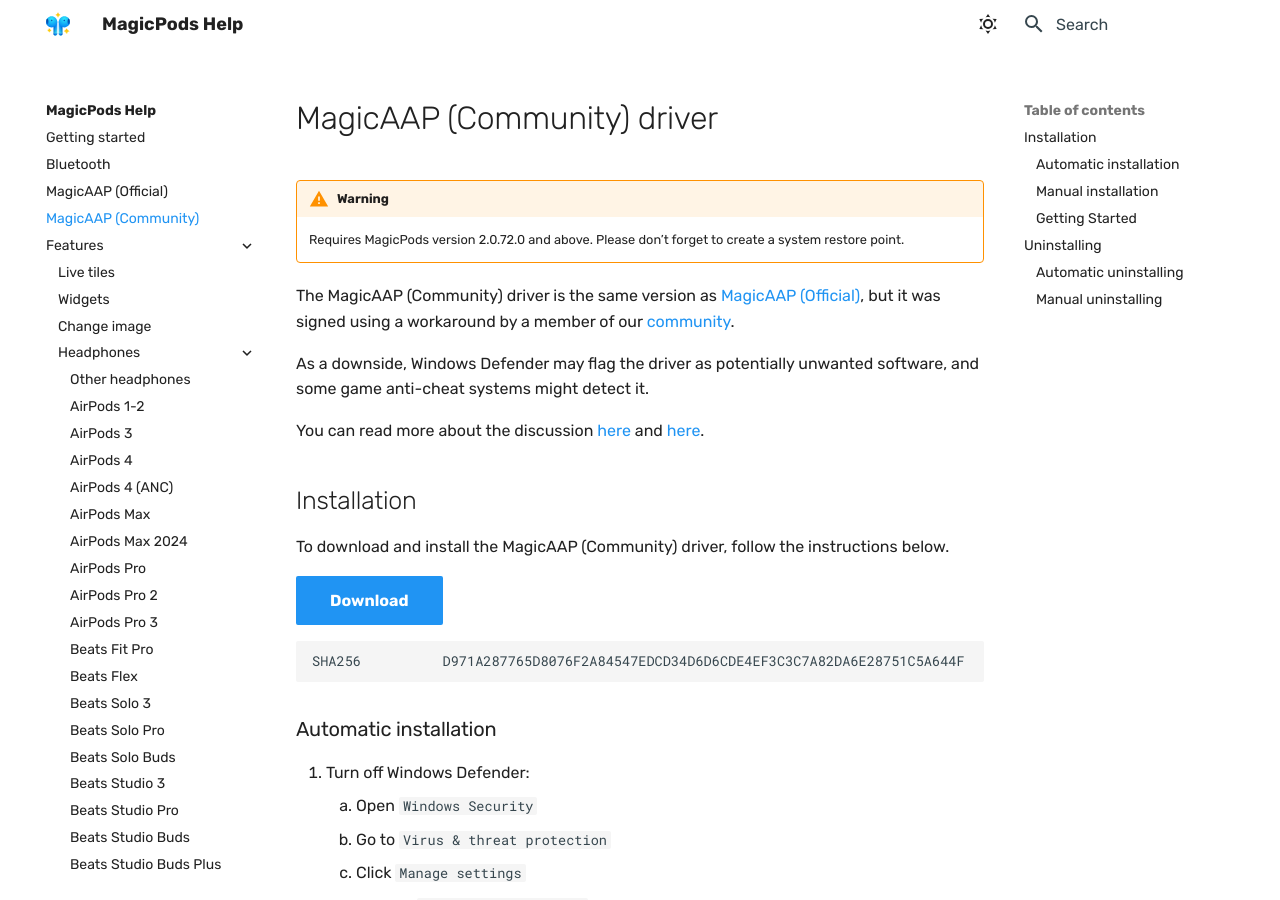
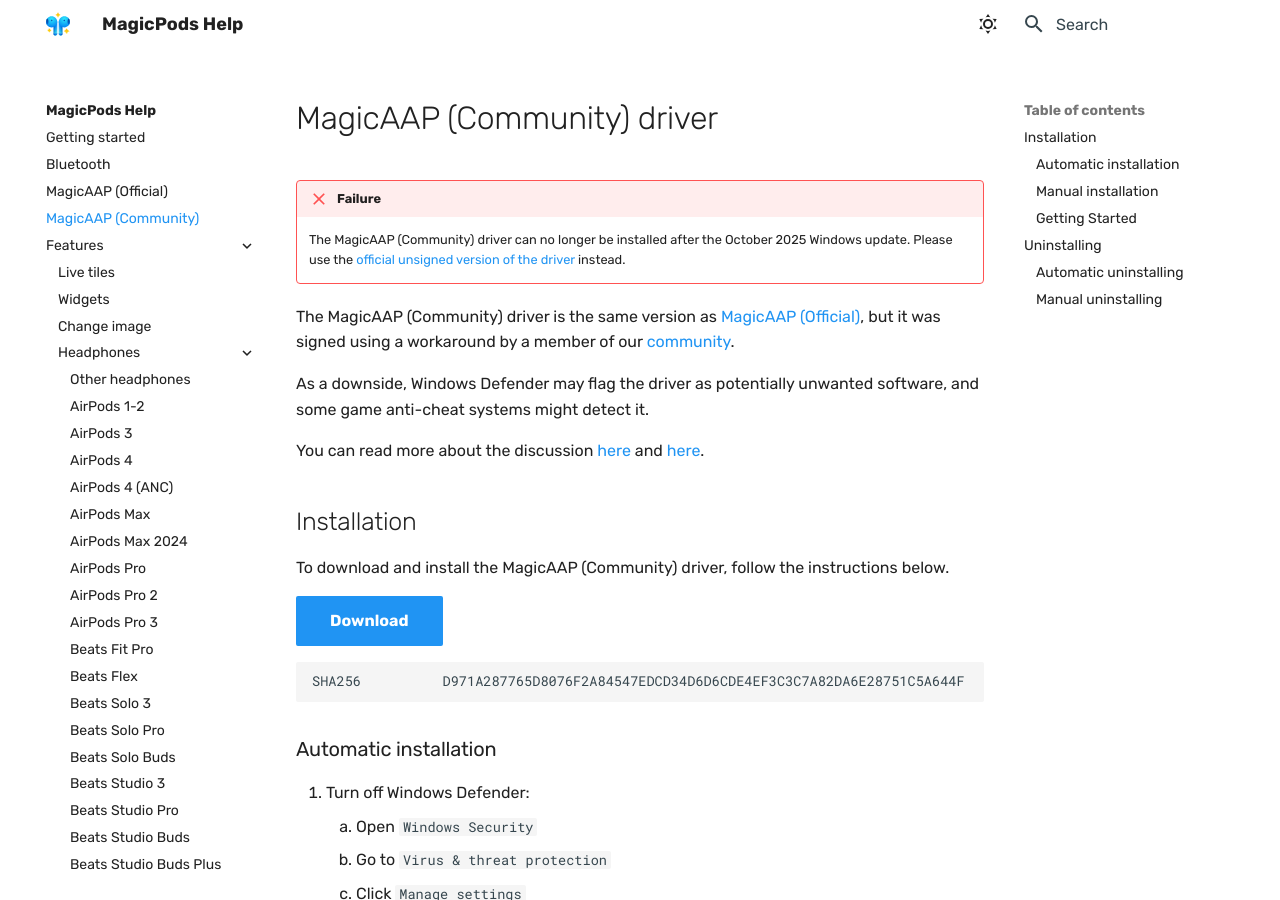
Before and after one commit to steam3d/help.magicpods.app, an MkDocs documentation site: the page built from docs/fun-magicaap-community.md, in a window 1280 px wide and 900 px high. Built offline with MkDocs 1.6.1 and Material for MkDocs 9.7.7, drawn with Linux system fonts in a browser that asks for light colours.

Commit message:
Update fun-magicaap-community.md

```diff
--- a/docs/fun-magicaap-community.md
+++ b/docs/fun-magicaap-community.md
@@ -1,7 +1,7 @@
 # MagicAAP (Community) driver
 
-!!! warning
-    Requires MagicPods version 2.0.72.0 and above. Please don’t forget to create a system restore point.
+!!! failure
+    The MagicAAP (Community) driver can no longer be installed after the October 2025 Windows update. Please use the [official unsigned version of the driver](fun-magicaap.md) instead.
 
 The MagicAAP (Community) driver is the same version as [MagicAAP (Official)](fun-magicaap.md), but it was signed using a workaround by a member of our [community](https://discord.com/invite/UyY4PY768V).
 
```
